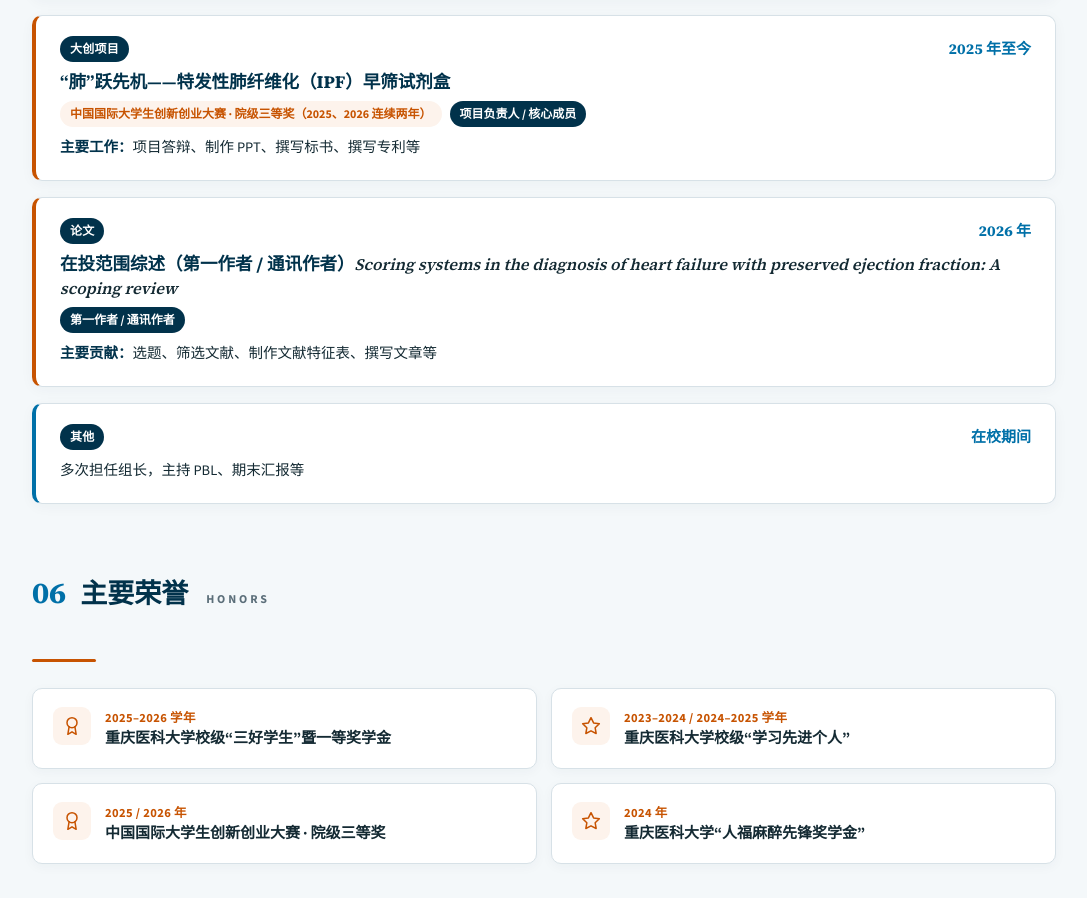
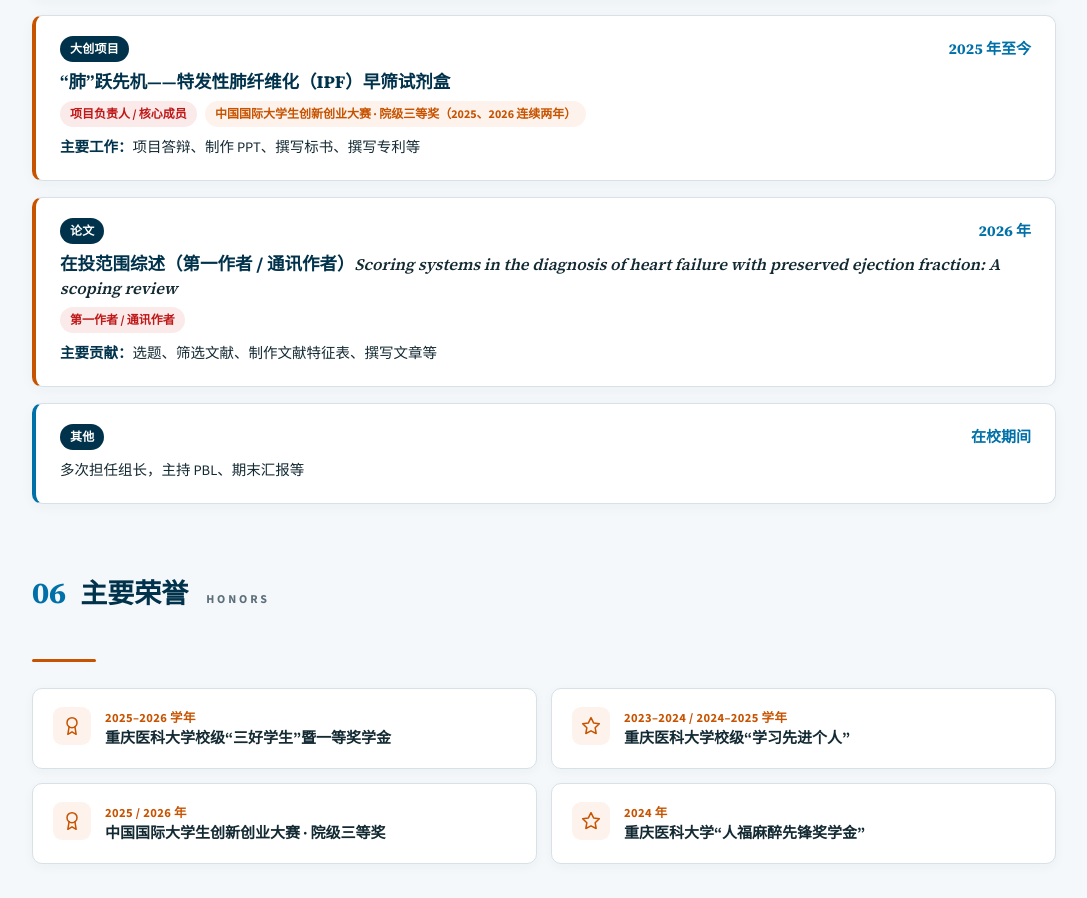
Before and after one commit to YuxuanShi35/YuxuanShi35.github.io, a plain HTML site: page index.html in a window 1280 px wide. Shown: the part 2959-3857 px from the top of the page, without its empty margins (96-1183 px from the left). Drawn offline with nearby package versions, Linux system fonts and the light colour scheme.

Commit message:
科研经历：角色徽标改红色并前移，强调个人作用

```diff
--- a/index.html
+++ b/index.html
@@ -238,7 +238,7 @@
   }
   .badge.win{ background:#FDF3EC; color:var(--orange); }
   .badge.first{ background:#FBEAEA; color:var(--red); }
-  .badge.role{ background:var(--navy); color:#fff; }
+  .badge.role{ background:#FBEAEA; color:var(--red); }
   .ri-tags{ display:flex; flex-wrap:wrap; gap:7px; margin-top:8px; }
   .ri-tags span{ font-size:13px; color:var(--muted); background:var(--light); border:1px solid var(--line); border-radius:6px; padding:3px 9px; }
   .ri-work{ font-size:14.5px; color:var(--ink); margin-top:8px; }
@@ -523,8 +523,8 @@
         <div class="ri-head"><span class="badge cat">大创项目</span><span class="ri-time">2025 年至今</span></div>
         <div class="ri-title">“肺”跃先机——特发性肺纤维化（IPF）早筛试剂盒</div>
         <div class="ri-meta">
+          <span class="badge role">项目负责人 / 核心成员</span>
           <span class="badge win">中国国际大学生创新创业大赛 · 院级三等奖（2025、2026 连续两年）</span>
-          <span class="badge role">项目负责人 / 核心成员</span>
         </div>
         <div class="ri-work"><b>主要工作：</b>项目答辩、制作 PPT、撰写标书、撰写专利等</div>
       </div>
```
